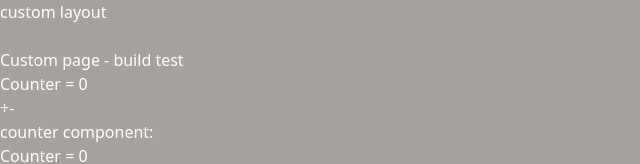
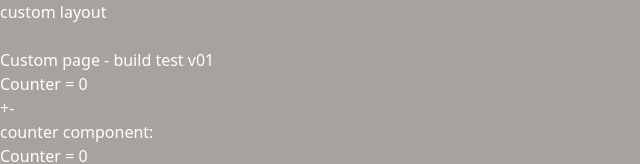
Before and after one commit to Mohamed-Nabawey/nuxt3-training, a Nuxt app: page /custom in a window 1280 px wide. Shown: the top 164 px of the page, without its empty margins (0-640 px from the left). Built offline with nearby package versions, Linux system fonts and the light colour scheme; no server answers.

Commit message:
Update custom.vue

```diff
--- a/pages/custom.vue
+++ b/pages/custom.vue
@@ -14,7 +14,7 @@ const store = useCounterStore();
 
 <template>
     <div id="main">
-        <p> Custom page - build test</p>
+        <p> Custom page - build test v01</p>
     </div>
 
     <div> Counter = {{ counter }}</div>
```
